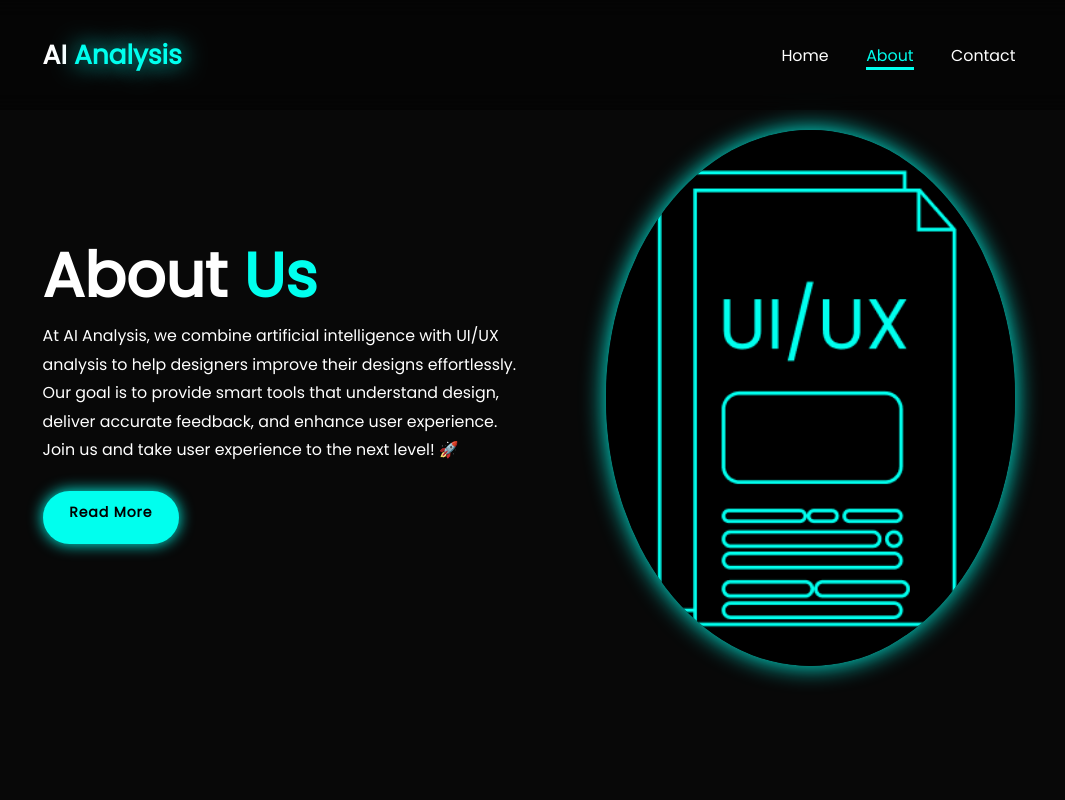
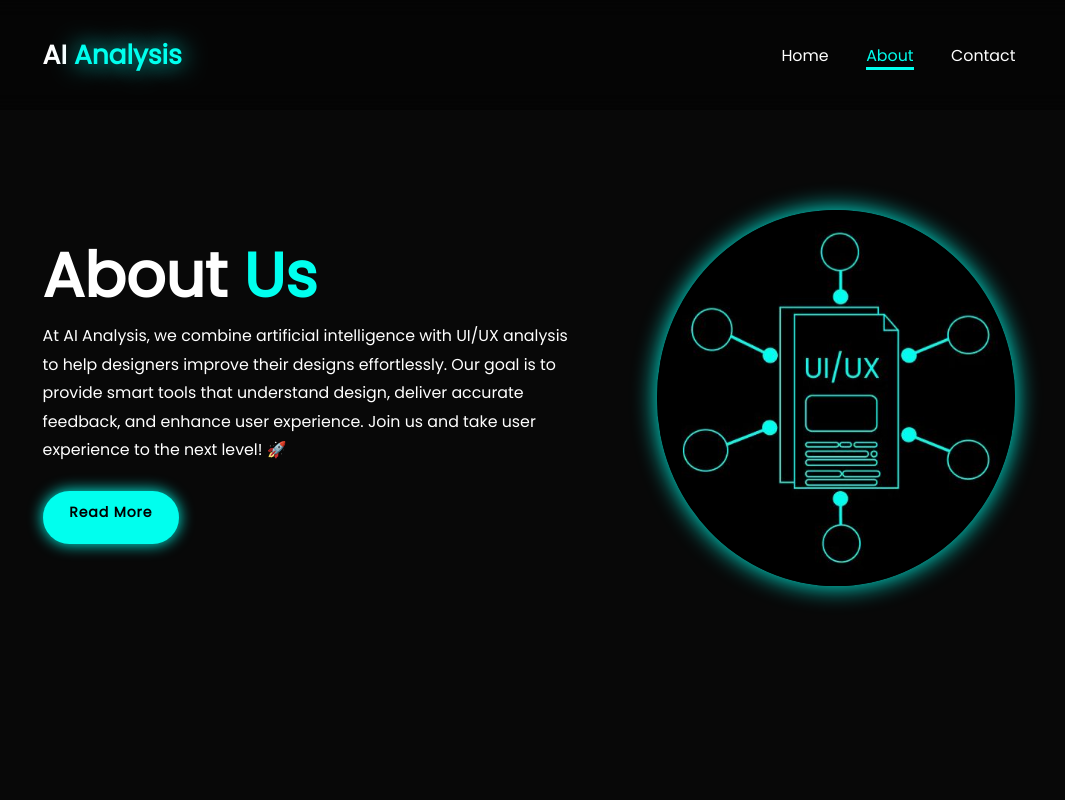
Before and after one commit to AsmaAlghamdi1/AI-analysis, a website: page frontend/about.html in a window 1280 px wide. Shown: the top 800 px of the page, without its empty margins (111-1176 px from the left). Drawn offline with nearby package versions, Linux system fonts and the light colour scheme.

Commit message:
style.css

```diff
--- a/frontend/CSS/styles.css
+++ b/frontend/CSS/styles.css
@@ -186,7 +186,7 @@ span{
     background-color: var(--bg-color);
 }
 .about-img img{
-    width:32vw;
+    width:28vw;
     border-radius: 50%;
     box-shadow: 0 0 25px var(--main-color);
     transition: 0.4s ease-in-out; /* to hover effect */
--- a/frontend/about.html
+++ b/frontend/about.html
@@ -39,7 +39,7 @@
         <a href="#" class="btn">Read More</a>
     </div>
     <div class="about-img">
-        <img src="./IMAGES/image.png" alt="Logo picture">
+        <img src="./IMAGES/about.jpg" alt="Logo picture">
     </div>
    </section>
     <footer class="footer">
```
Also changed, not shown: frontend/IMAGES/image.png (deleted).
